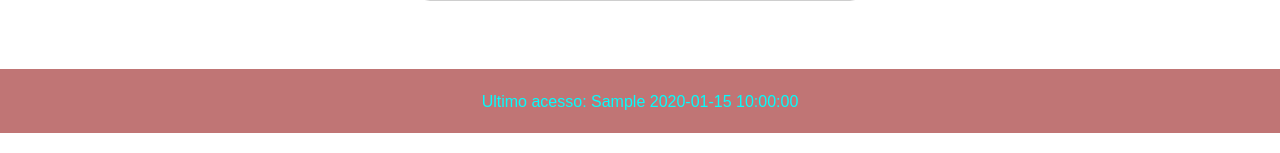
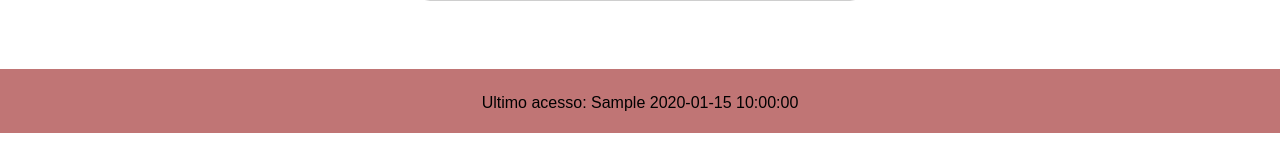
Before and after one commit to JoaoPaulo0918/SistemaCovid, a PHP site: page /home.php in a window 1280 px wide. Shown: the part 647-800 px from the top of the page. Run offline with PHP 8.4, Linux system fonts and the light colour scheme; tables that the repository leaves empty hold one stand-in row (values such as "Sample post").

Commit message:
Adicionando comando php

```diff
--- a/arquivosJS/home.js
+++ b/arquivosJS/home.js
@@ -31,8 +31,8 @@ function formatarDataHora(dataHora) {
 }
 
 
-//Função com evento de click, para toda dinâmica da pagina
-// Definindo a função de busca
+//Função com evento de click, para toda dinâmica da pagina.
+// Definindo a função de busca.
 async function buscar() {
     let btn = document.getElementById('btn1');
     btn.style.display = 'none';
--- a/arquivosPhp/home.php
+++ b/arquivosPhp/home.php
@@ -1,5 +1,5 @@
 <?php
-//Conexão com  Banco de Dados
+//Conexão com  Banco de Dados.
 require_once '../conexao/conexao.php';
 
 //Comando feito para puxar os dados da ultima consulta feita pelo usuario.
@@ -16,7 +16,7 @@ $result = $select->fetchAll();
     <meta name="viewport" content="width=device-width, initial-scale=1.0">
     <link href="https://cdn.jsdelivr.net/npm/bootstrap@5.3.3/dist/css/bootstrap.min.css" rel="stylesheet" integrity="sha384-QWTKZyjpPEjISv5WaRU9OFeRpok6YctnYmDr5pNlyT2bRjXh0JMhjY6hW+ALEwIH" crossorigin="anonymous">
     <link rel="stylesheet" href="../css/home.css">
-    <link rel="icon" href="../imagens/logo.png" type="image/png">
+    <link rel="icon" href="../imagens/logoIcon-removebg-preview.png" type="image/png">
     <title>Home</title>
 </head>
 
@@ -31,7 +31,7 @@ $result = $select->fetchAll();
 
                 <!--Aqui guarda o valor de uma figura a ser exibida na pagina-->
                 <figure>
-                    <img src="../imagens/logo.png" alt="Logo" style="width: 35px; height: 35px; margin-top:6px">
+                    <img src="../imagens/logoSitema.png" alt="Logo" style="width: 35px; height: 35px; margin-top:6px">
 
                     <!--Nome que vai ser colocado na figura-->
                     <figcaption hidden>Logo Paises</figcaption>
--- a/css/home.css
+++ b/css/home.css
@@ -97,8 +97,8 @@ footer{
 
 #paraRodape{
     display: flex;
-    margin-top: 18px;
-    color: aqua;
+    margin-top: 19px;
+    color: rgb(0, 0, 0);
 }
 
 #paraEstado{
```
Also changed, not shown: imagens/logoIcon-removebg-preview.png (added), imagens/logoSitema.png (renamed from imagens/logo.png).
